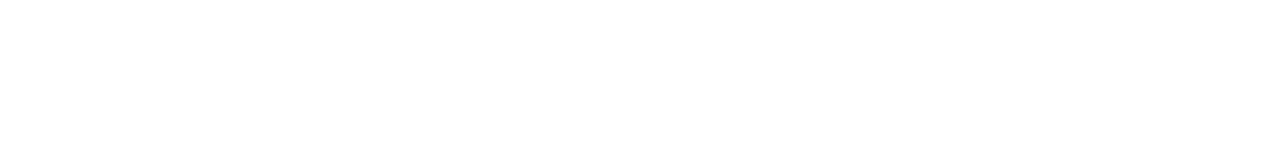
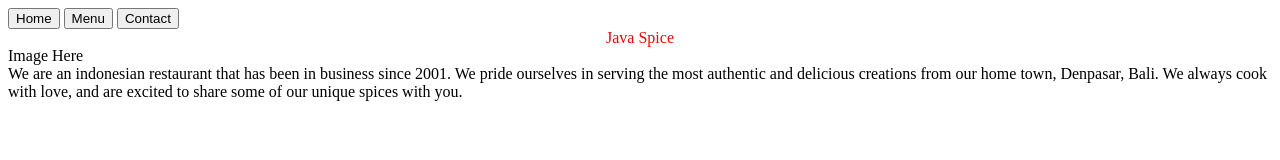
Before and after one commit to DinoCzar/restaurant-page, a plain HTML site: page index.html in a window 1280 px wide. Drawn offline with Linux system fonts and the light colour scheme.

Commit message:
Add files, add html skeleton to index.html, link javascript and stylesheets

```diff
--- a/index.html
+++ b/index.html
@@ -4,10 +4,27 @@
 		<meta charset='UTF-8' />
 		<meta http-equiv='X-UA-Compatible' content='IE=edge' />
 		<meta name='viewport' content='width=device-width, initial-scale=1.0' />
-		<script src='main.js'></script>
+		<link rel='stylesheet' href='style.css' />
+		<script src='main.js' defer></script>
 		<title>Restaurant Page</title>
 	</head>
 	<body>
-		<div class='content'></div>
+		<div class='content'>
+			<div id='header'>
+				<div id='buttons'>
+					<button class='button' id='home'>Home</button>
+					<button class='button' id='menu'>Menu</button>
+					<button class='button' id='contact'>Contact</button>
+				</div>
+			</div>
+			<div id='name'>Java Spice</div>
+			<div id='image-container'>Image Here</div>
+			<div id='description'>
+				We are an indonesian restaurant that has been in business since 2001. We
+				pride ourselves in serving the most authentic and delicious creations
+				from our home town, Denpasar, Bali. We always cook with love, and are
+				excited to share some of our unique spices with you.
+			</div>
+		</div>
 	</body>
 </html>
--- /dev/null
+++ b/style.css
@@ -0,0 +1,4 @@
+#name {
+    color: red;
+    text-align: center;
+  }
```
Also changed, not shown: main.js.LICENSE.txt (added, +8 -0 lines).
